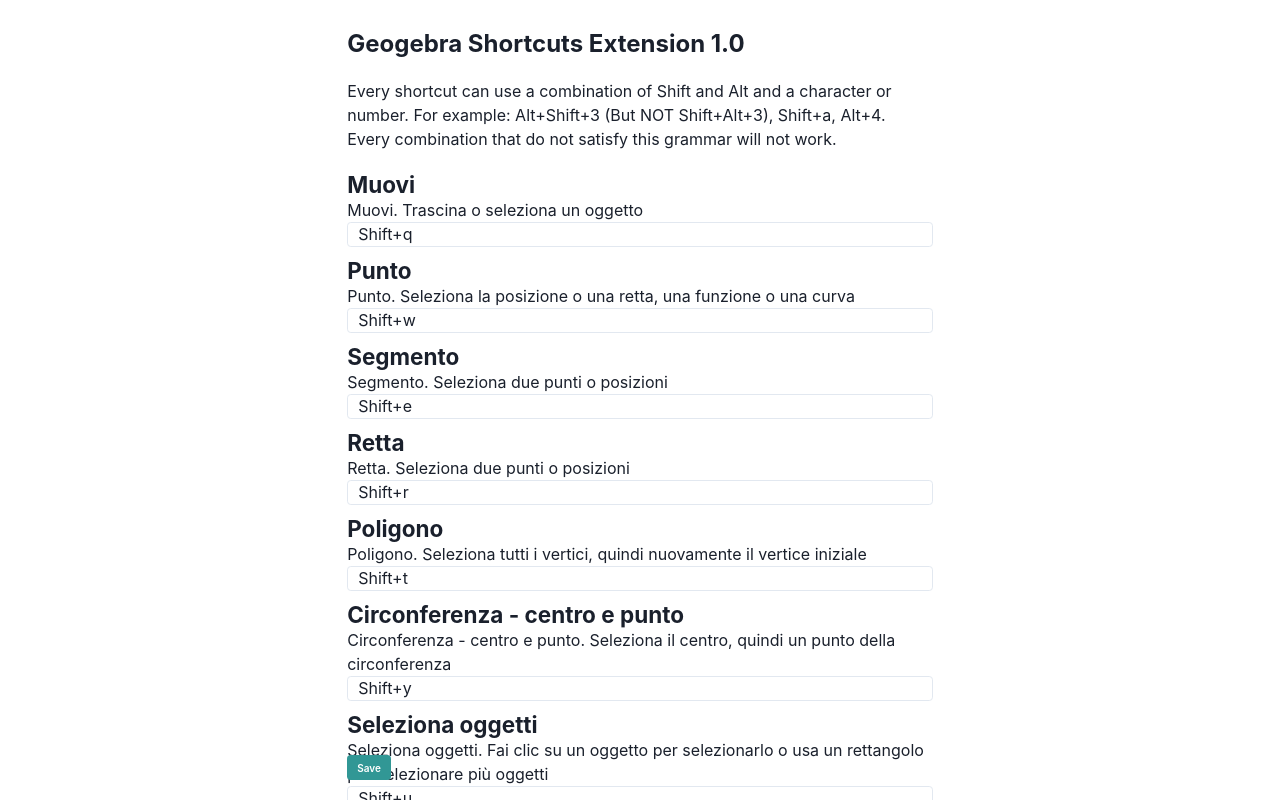
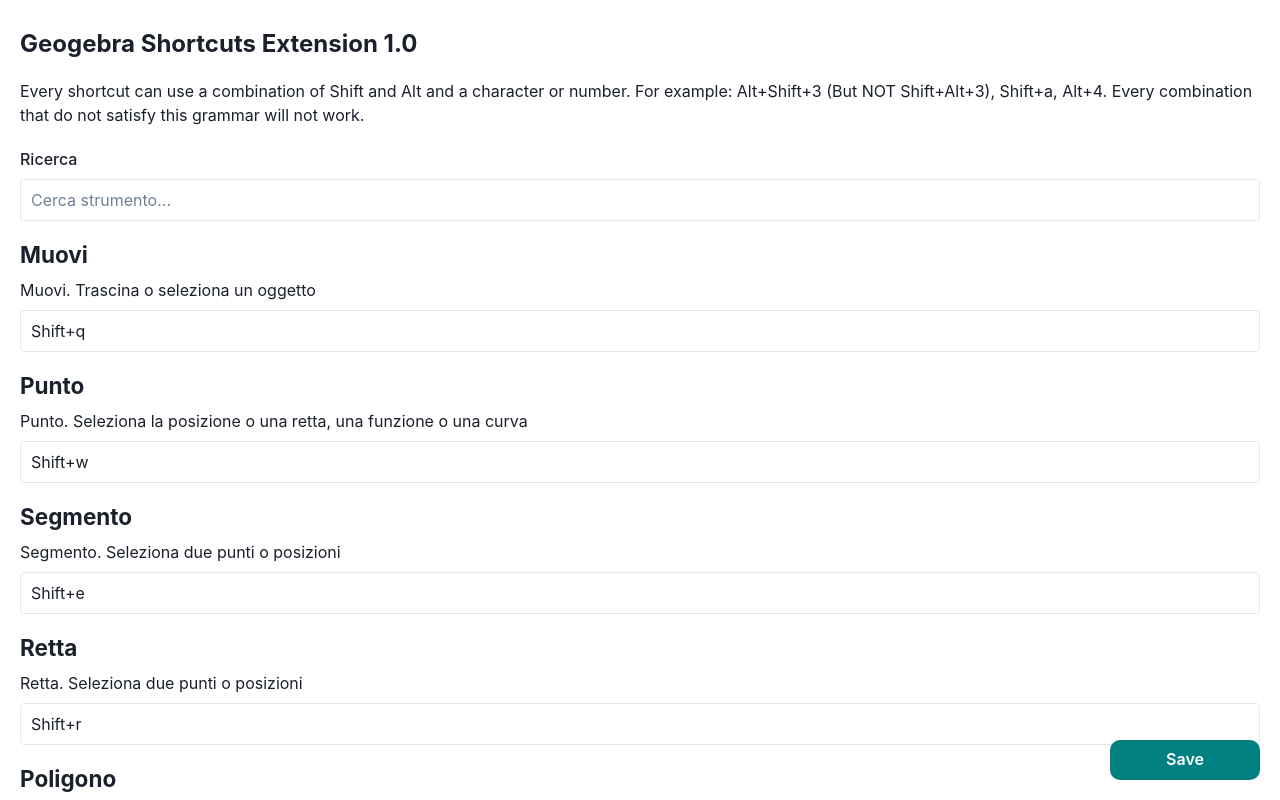
Before and after one commit to alessiosferro/keyboard-geometry, a React app: page / in a window 1280 px wide. Shown: the top 800 px of the page. Built offline with nearby package versions, Linux system fonts and the light colour scheme; the HTML template or start-up script is replaced by a standard one.

Commit message:
feat: add shortcut customization via popup modal

```diff
--- a/eslint.config.mjs
+++ b/eslint.config.mjs
@@ -4,7 +4,7 @@
 
 
 export default [
-    {ignores: ['webpack.config.js']},
+    {ignores: ['webpack.config.js', 'webpack-content.config.js']},
     {files: ["**/*.{js,mjs,cjs,ts}"]},
     {languageOptions: {globals: globals.browser}},
     pluginJs.configs.recommended,
--- a/src/App.tsx
+++ b/src/App.tsx
@@ -1,15 +1,35 @@
-import React, {FormEventHandler, useState} from 'react';
-import TOOL_MAP from "./utils/tool-map";
-import {Button, ChakraBaseProvider, Container, Flex, Heading, Input, Text} from "@chakra-ui/react";
+import React, {FormEventHandler, useEffect, useMemo, useState} from 'react';
+import TOOL_MAP, {Tool} from "./utils/tool-map";
+import {Box, Button, ChakraBaseProvider, Flex, FormControl, FormLabel, Heading, Input, Text} from "@chakra-ui/react";
 import theme from "./theme";
 import LOCAL_STORAGE_SHORTCUTS_KEY from "./utils/local-storage-shortcuts-key";
-import shortcuts, {getUpdatedShortcuts} from "./utils/shortcuts";
 import defaultToolShortcuts from "./utils/default-tool-shortcuts";
 
 
 export default function App() {
-  const storedItems = localStorage.getItem(LOCAL_STORAGE_SHORTCUTS_KEY);
-  const [storedShortcuts, setStoredShortcuts] = useState(storedItems ? JSON.parse(storedItems) : defaultToolShortcuts);
+  const savedShortcuts = localStorage.getItem(LOCAL_STORAGE_SHORTCUTS_KEY);
+  const [storedShortcuts, setStoredShortcuts] = useState(savedShortcuts ? JSON.parse(savedShortcuts) : defaultToolShortcuts);
+  const [filterKey, setFilterKey] = useState("");
+
+  const filteredShortcuts = useMemo(() => Object.entries(storedShortcuts).filter(([toolName]) =>
+    toolName.toLowerCase().includes(filterKey))
+    .reduce((acc, [toolName, shortcut]) => ({
+      ...acc,
+      [toolName]: {
+        ...TOOL_MAP[toolName as Tool],
+        shortcut
+      },
+    }), {} as Record<Tool, {
+      value: string,
+      description: string,
+      shortcut: string
+    }>), [storedShortcuts, filterKey]);
+
+  useEffect(() => {
+    const storedItems = localStorage.getItem(LOCAL_STORAGE_SHORTCUTS_KEY);
+    if (!storedItems) return;
+    setStoredShortcuts(JSON.parse(storedItems));
+  }, [])
 
   const handleSave: FormEventHandler<HTMLFormElement> = (e) => {
     e.preventDefault();
@@ -17,14 +37,22 @@
     const formData = new FormData(e.currentTarget) as FormData;
     const data = Object.fromEntries(formData.entries())
 
-    setStoredShortcuts(data);
+    chrome.tabs.query({active: true, currentWindow: true}, function (tabs) {
+      const activeTab = tabs[0];
+
+      void chrome.tabs.sendMessage(activeTab.id!, {
+        action: "updateLocalStorage",
+        value: JSON.stringify(data)
+      })
+    });
+
     localStorage.setItem(LOCAL_STORAGE_SHORTCUTS_KEY, JSON.stringify(data));
-    shortcuts.next(getUpdatedShortcuts());
+    location.reload();
   }
 
   return (
     <ChakraBaseProvider theme={theme}>
-      <Container>
+      <Box m="1rem 2rem">
         <Heading mb="1rem" fontSize="2.4rem" as="h1">Geogebra Shortcuts Extension 1.0</Heading>
 
         <Text my="2rem">
@@ -33,24 +61,30 @@
           satisfy this grammar will not work.
         </Text>
 
-        <form onSubmit={handleSave}>
-          <Flex direction="column" gap="1rem">
-            {Object.entries(TOOL_MAP).map(([toolName, {description}]) => (
-              <label>
-                <Heading>{toolName}</Heading>
-                <Text>{description}</Text>
-                <Input name={toolName} defaultValue={storedShortcuts[toolName]}/>
-              </label>
+        <FormControl mb="2rem">
+          <FormLabel fontSize="1.6rem" mb=".8rem">Ricerca</FormLabel>
+          <Input onChange={e => setFilterKey(e.target.value)} value={filterKey} placeholder="Cerca strumento..."/>
+        </FormControl>
+
+        <Box as="form" onSubmit={handleSave}>
+          <Flex direction="column" gap="2rem">
+            {Object.entries(filteredShortcuts).map(([toolName, {shortcut, description}]) => (
+              <Flex as="label" direction="column">
+                <Heading mb="1rem">{toolName}</Heading>
+                <Text mb=".8rem">{description}</Text>
+                <Input name={toolName} defaultValue={shortcut}/>
+              </Flex>
             ))}
           </Flex>
 
-          <Button colorScheme="teal"
-                  variant="solid"
+          <Button variant="primary"
+                  borderRadius="1rem"
                   type="submit"
                   position="fixed"
+                  right="2rem"
                   bottom="2rem">Save</Button>
-        </form>
-      </Container>
+        </Box>
+      </Box>
     </ChakraBaseProvider>
   );
 }
--- a/src/features/append-shortcuts-text.ts
+++ b/src/features/append-shortcuts-text.ts
@@ -1,16 +1,8 @@
-import shortcuts, {Shortcuts} from "../utils/shortcuts";
+import shortcuts from "../utils/shortcuts";
 import TOOL_MAP from "../utils/tool-map";
-import {skip} from "rxjs";
 
 export default function appendShortcutsText() {
   const intervalId = window.setInterval(() => {
-    updateShortcutText(shortcuts.getValue(), intervalId);
-  }, 200);
-
-  shortcuts.pipe(skip(1)).subscribe((shortcuts) => updateShortcutText(shortcuts));
-}
-
-const updateShortcutText = (shortcuts: Shortcuts, intervalId?: number) => {
     Object.entries(shortcuts).forEach(([shortcut, {toolName}]) => {
       const toolElements = document.querySelectorAll<HTMLElement>(`#${TOOL_MAP[toolName].value} .gwt-Label`);
 
@@ -23,4 +15,5 @@
         toolElement.innerHTML = `${currentTextContent}<br>(${shortcut})`
       });
     });
+  }, 200);
 }
--- a/src/features/listen-keydown-events.ts
+++ b/src/features/listen-keydown-events.ts
@@ -1,14 +1,7 @@
 import shortcuts from "../utils/shortcuts";
-import {Subscription} from "rxjs";
 
 export default function listenKeydownEvents() {
-  let subscription: Subscription;
-
   document.addEventListener('keydown', (event) => {
-    if (subscription) {
-      subscription.unsubscribe();
-    }
-
     const key: string[] = [];
 
     if (event.metaKey) {
@@ -33,9 +26,9 @@
 
     const shortcut = key.join('+') as keyof typeof shortcuts;
 
-    subscription = shortcuts.subscribe(shortcuts => {
+    if (shortcuts[shortcut]) {
       event.preventDefault();
       shortcuts[shortcut].callback();
-    });
+    }
   });
 }
--- a/src/main.tsx
+++ b/src/main.tsx
@@ -1,22 +1,10 @@
-import waitForDOMLoading from "./utils/wait-for-dom-loading";
-import appendShortcutsText from "./features/append-shortcuts-text";
-import expandTools from "./features/expand-tools";
-import listenKeydownEvents from "./features/listen-keydown-events";
-import flexCategoryPanel from "./features/flex-category-panel";
-import updateToolButtonStyle from "./features/update-tool-button-style";
 import {createRoot} from "react-dom/client";
 import App from "./App";
 import React from 'react';
 
-console.log("Geogebra Shortcuts Extension v1.0");
+const rootElement = document.getElementById('root');
 
-waitForDOMLoading(() => {
-  expandTools();
-  listenKeydownEvents();
-  flexCategoryPanel();
-  updateToolButtonStyle();
-  appendShortcutsText();
-});
-
-const root = createRoot(document.getElementById('root')!);
-root.render(<App/>);
+if (rootElement) {
+  const root = createRoot(rootElement);
+  root.render(<App/>);
+}
--- a/src/theme.ts
+++ b/src/theme.ts
@@ -2,6 +2,27 @@
 import {inputAnatomy} from '@chakra-ui/anatomy';
 
 const {definePartsStyle, defineMultiStyleConfig} = createMultiStyleConfigHelpers(inputAnatomy.keys);
+
+const baseSpaces = {
+  0.5: "0.4rem",
+  1: "0.8rem",
+  1.5: "1.2rem",
+  2: "1.6rem",
+  2.5: "2rem",
+  3: "2.4rem",
+  4: "3.2rem",
+  5: "4rem",
+  6: "4.8rem",
+  7: "5.6rem",
+  8: "6.4rem",
+  9: "7.2rem",
+  10: "8rem",
+  11: "8.8rem",
+  12: "9.6rem",
+  13: "10.4rem",
+  14: "11.2rem",
+  15: "12rem",
+};
 
 const theme = extendTheme({
   styles: {
@@ -17,19 +38,57 @@
       }
     }
   },
+  space: {
+    ...baseSpaces,
+    none: "0",
+    "2xs": baseSpaces["0.5"],
+    xs: baseSpaces[1],
+    s: baseSpaces[1.5],
+    m: baseSpaces[2],
+    l: baseSpaces[3],
+    xl: baseSpaces[5],
+    "2xl": baseSpaces[8],
+    "3xl": baseSpaces[10],
+    "4xl": baseSpaces[15],
+  },
+  fontSizes: {
+    h1: ["4rem", "4rem", "5rem", "5.6rem", "7.2rem"],
+    h2: ["3.6rem", "3.6rem", "3.6rem", "4.4rem", "4.4rem"],
+    h3: ["3.2rem", "3.2rem", "3.2rem", "3.6rem", "3.6rem"],
+    h4: "2.8rem",
+    bodyS: "1.6rem",
+    bodyM: "1.8rem",
+    bodyL: "2rem",
+    labelL: "2rem",
+    labelM: "1.6rem",
+    buttonM: "1.6rem",
+    buttonL: "2rem",
+    buttonXL: "3.2rem",
+    captionS: "1.2rem",
+    captionM: "1.4rem",
+  },
   components: {
     Input: defineMultiStyleConfig({
       baseStyle: definePartsStyle({
         field: defineStyle({
           fontSize: "1.6rem",
-          padding: "1rem"
-        })
+          padding: "2rem 1rem"
+        }),
       })
     }),
     Button: {
       baseStyle: {
         fontSize: "1.6rem",
         padding: "1rem 2rem"
+      },
+      variants: {
+        primary: {
+          bgColor: "teal",
+          color: "white",
+          fontSize: "1.6rem",
+          padding: "2rem",
+          minWidth: "15rem"
+        }
       }
     }
   }
--- a/src/utils/default-tool-shortcuts.ts
+++ b/src/utils/default-tool-shortcuts.ts
@@ -1,4 +1,6 @@
-const defaultToolShortcuts = {
+import {Tool} from "./tool-map";
+
+const defaultToolShortcuts: Record<Tool, string> = {
   "Muovi": 'Shift+q',
   "Punto": 'Shift+w',
   "Segmento": 'Shift+e',
--- a/src/utils/shortcuts.ts
+++ b/src/utils/shortcuts.ts
@@ -1,29 +1,27 @@
-import LOCAL_STORAGE_SHORTCUTS_KEY from "./local-storage-shortcuts-key";
 import TOOL_MAP, {Tool} from "./tool-map";
 import actions from "./actions";
-import {BehaviorSubject} from "rxjs";
 import defaultToolShortcuts from "./default-tool-shortcuts";
+import LOCAL_STORAGE_SHORTCUTS_KEY from "./local-storage-shortcuts-key";
 
-export function getUpdatedShortcuts() {
-  const storedItems = localStorage.getItem(LOCAL_STORAGE_SHORTCUTS_KEY);
-  const storedShortcuts = storedItems ? JSON.parse(storedItems) : defaultToolShortcuts as Record<Tool, string>;
-
+export function getUpdatedShortcuts(shortcuts: Record<Tool, string>): Shortcuts {
   const tools = (Object.keys(TOOL_MAP) as Tool[]);
 
   return tools.reduce((acc, toolName) => ({
     ...acc,
-    [storedShortcuts[toolName]]: {
+    [shortcuts[toolName]]: {
       callback: actions[toolName],
       toolName
     }
   }), {});
 }
 
-const shortcuts: BehaviorSubject<Shortcuts> = new BehaviorSubject(getUpdatedShortcuts());
-
 export type Shortcuts = Record<string, {
   callback: () => void,
   toolName: Tool
 }>
 
+const storedShortcuts = localStorage.getItem(LOCAL_STORAGE_SHORTCUTS_KEY)
+
+const shortcuts = getUpdatedShortcuts(storedShortcuts ? JSON.parse(storedShortcuts) : defaultToolShortcuts);
+
 export default shortcuts;
--- a/tsconfig.json
+++ b/tsconfig.json
@@ -9,6 +9,9 @@
     "skipLibCheck": true,
     "forceConsistentCasingInFileNames": true,
     "outDir": "./dist",
+    "types": [
+      "chrome"
+    ],
     "lib": [
       "ESNext",
       "dom",
--- /dev/null
+++ b/webpack-content.config.js
@@ -0,0 +1,22 @@
+const path = require('path');
+const HtmlWebpackPlugin = require('html-webpack-plugin');
+
+module.exports = {
+    entry: './src/content-script.ts', // Punto di ingresso dell'applicazione
+    output: {
+        filename: 'content_script.js', // Nome del file di output
+        path: path.resolve(__dirname, 'dist') // Directory di output
+    },
+    resolve: {
+        extensions: ['.ts', '.tsx', '.js', '.jsx'] // Estensioni dei file da risolvere
+    },
+    module: {
+        rules: [
+            {
+                test: /\.tsx?$/, // Regola per i file TypeScript e TSX
+                use: 'ts-loader', // Usa ts-loader per caricare i file
+                exclude: /node_modules/ // Esclude la cartella node_modules
+            }
+        ]
+    }
+};
```
Also changed, not shown: package.json (+5 -4 lines), src/content-script.ts (added, +29 -0 lines), 4 other files (tests, documents, lock files or other folders). Lines whose indentation alone changed are shown as unchanged.
